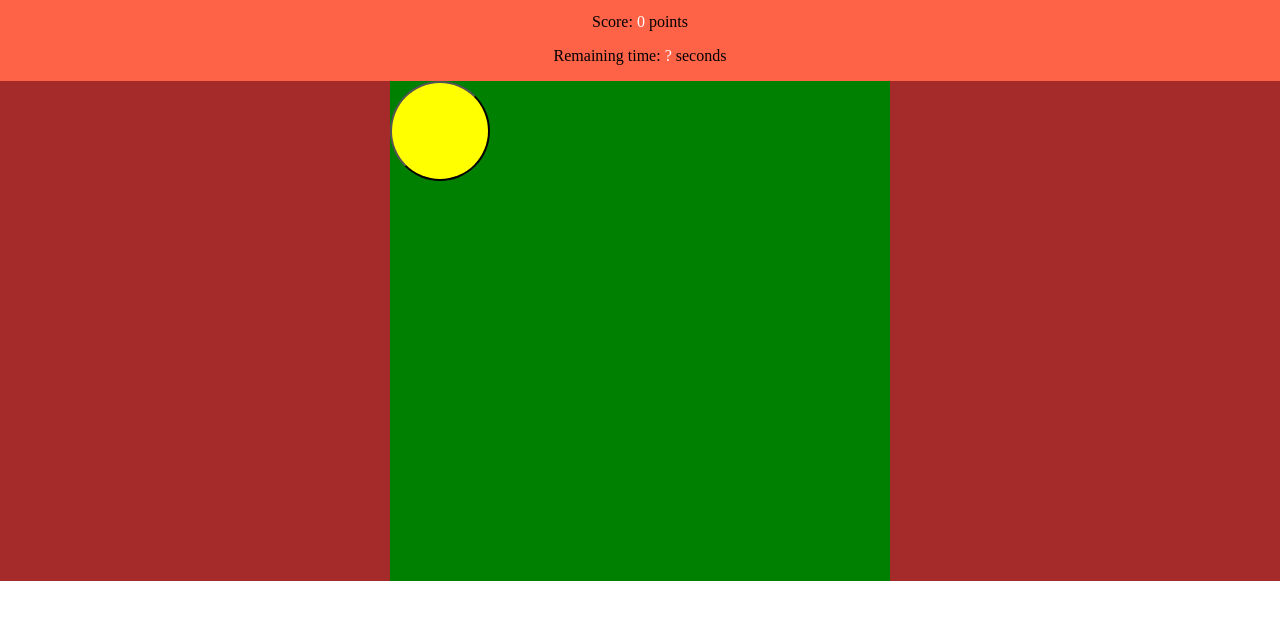
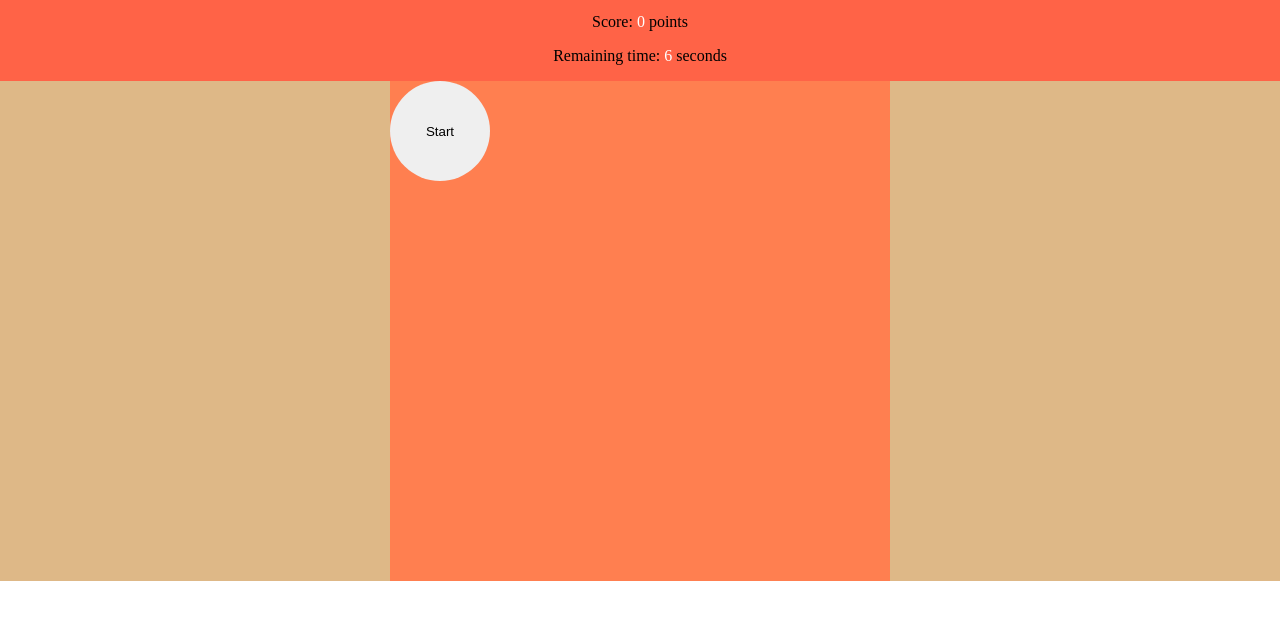
Before and after one commit to kamilMalinowski/game-catchBird, a website: page index.html in a window 1280 px wide. Shown: the part 46-666 px from the top of the page. Drawn offline with Linux system fonts and the light colour scheme.

Commit message:
feat: update js

```diff
--- a/index.html
+++ b/index.html
@@ -18,13 +18,13 @@
         </p>
         <p class="birdGame-header__description">
           Remaining time:
-          <span class="birdGame-header__span seconds--js">?</span> seconds
+          <span class="birdGame-header__span seconds--js"></span> seconds
         </p>
       </header>
 
       <!-- game -->
       <div class="birdGame-area gameArea--js">
-        <button class="birdGame-area__button button--js"></button>
+        <button class="birdGame-area__button button--js">Start</button>
       </div>
     </main>
 
--- a/index.js
+++ b/index.js
@@ -1,23 +1,51 @@
-//button
-//1. click and change random photo inside button
+//const
 const button = document.querySelector(".button--js");
+const points = document.querySelector(".points--js");
+const seconds = document.querySelector(".seconds--js");
 
-button.addEventListener("click", () => {
+//generate random image number
 function getRandomImg(min, max) {
   min = Math.ceil(min);
   max = Math.floor(max);
   return Math.floor(Math.random() * (max - min)) + min;
 }
 
+//time limit
+let timeLimit = 11;
+
+let intervalID = setInterval(() => {
+  timeLimit--;
+  seconds.innerHTML = timeLimit;
+  if (timeLimit === 0) {
+    clearInterval(intervalID);
+    button.disabled = true;
+  }
+}, 1000);
+
+//button
+button.addEventListener("click", () => {
+  points.innerHTML++;
   let image = getRandomImg(1, 10);
-  console.log(getRandomImg(1, 10));
-  const randomImg = `<img class="birdGame-area__img img--js" src="birds/${image}.jpg" alt="bird${image}">`;
-  button.innerHTML = randomImg;
+  const imageTemplate = `<img class="birdGame-area__img img--js" src="birds/${image}.jpg" alt="bird ${image}">`;
+  button.innerHTML = imageTemplate;
+
 });
 
-//   let image = new Array(10);
-//   for (let i = 1; i < 11; i++) {
-//     image[i] = i + ".jpg";
 
-//     Math.random(i);
-//     console.log(Math.random(i));
+
+// experiment
+// let buttonWidth = button.offSetWidth;
+// let buttonHeight = button.offSetHeight;
+// let leftRandom = getRandomNumber(0, button.parentElement.offsetWidth);
+// let topRandom = getRandomNumber(0, button.parentElement.offsetHeight);
+
+// button.style.marginLeft = getNumberWidthUnits(leftRandom - buttonWidth, "px");
+// button.style.marginTop = getNumberWidthUnits(topRandom - buttonHeight, "px");
+// //generate random image number
+// function getNumberWidthUnits(number, units) {
+//   return number + units;
+// }
+
+// function getRandomNumber(min, max) {
+//   return (min = Math.floor((max - min) * Math.random()));
+// }
--- a/package.json
+++ b/package.json
@@ -18,6 +18,6 @@
   },
   "homepage": "https://github.com/kamilMalinowski/game-catchBird#readme",
   "dependencies": {
-    "node-sass": "^5.0.0"
+    "node-sass": "^4.14.1"
   }
 }
--- a/style.scss
+++ b/style.scss
@@ -16,7 +16,7 @@ html {
 
 // main - game
 .birdGame {
-  background: brown;
+  background: burlywood;
   display: flex;
   align-items: center;
   flex-direction: column;
@@ -44,20 +44,22 @@ html {
 .birdGame-area {
   width: 500px;
   height: 500px;
-  background: green;
+  background:coral;
   &__button {
     display: flex;
     justify-content: center;
     align-items: center;
+    cursor: pointer;
     border-radius: 50px;
-    background:black;
     outline: none;
     width: 100px;
     height: 100px;
+    border: none;
+    color: black;
   }
   &__img {
-    width: 98px;
-    height: 98px;
+    width: 90px;
+    height: 90px;
     margin:0;
     padding:0;
     border-radius:90px;
```
Also changed, not shown: style.css, 1 other file. Lines whose indentation alone changed are shown as unchanged.
